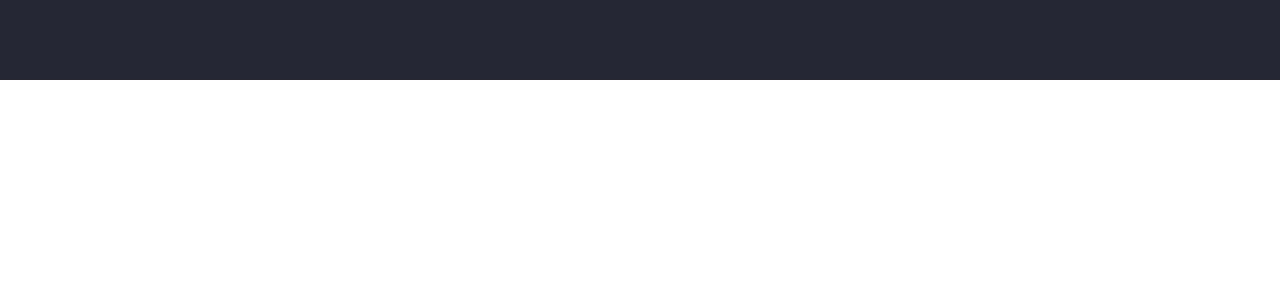
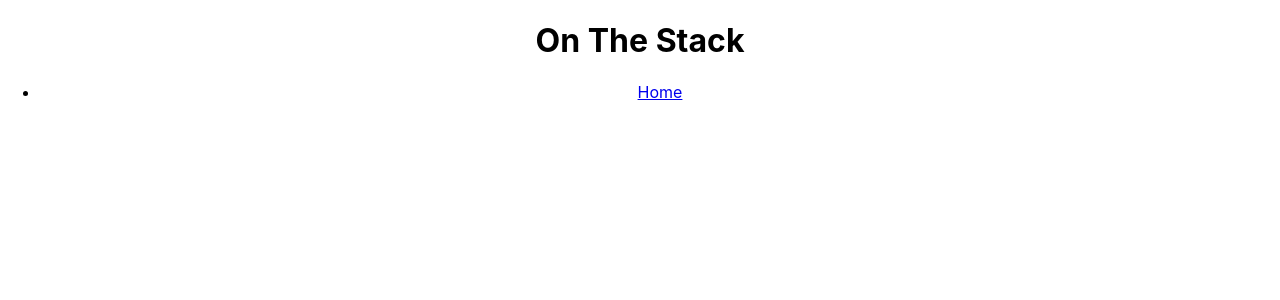
Before and after one commit to clubd/mtg-app, a React (Create React App) app: page /home in a window 1280 px wide. Shown: the top 300 px of the page. Built offline with nearby package versions, Linux system fonts and the light colour scheme.

Commit message:
change header

```diff
--- a/src/components/Header/Header.js
+++ b/src/components/Header/Header.js
@@ -1,8 +1,16 @@
 import Navbar from "../Navbar/Navbar";
+import { Link } from "react-router-dom";
 
 function Header() {
     return (
-        <Navbar />
+        <header className="header">
+            <h1 className="header_heading">On The Stack</h1>
+            <nav className="header_nav">
+                <ul className="header_list">
+                    <li className="header_list-item"><Link to="/">Home</Link></li>
+                </ul>
+            </nav>
+        </header>
     );
 }
 
--- a/src/components/Navbar/Navbar.js
+++ /dev/null
@@ -1,34 +0,0 @@
-import { useState } from "react";
-import './Navbar.scss';
-
-function Navbar() {
-    const [burgerClass, setBurgerClass] = useState('burger_bar unclicked');
-    const [menuClass, setMenuClass] = useState('menu hidden');
-    const [isMenuClicked, setIsMenuClicked] = useState(false);
-
-    const updateMenu = () => {
-        if (!isMenuClicked) {
-            setBurgerClass('burger-bar clicked');
-            setMenuClass('menu visible');
-        } else {
-            setBurgerClass('burger-bar unclicked');
-            setMenuClass('menu hidden');
-        }
-        setIsMenuClicked(!isMenuClicked);
-    };
-
-    return (
-        <div>
-            <nav>
-                <div className="burger-menu" onClick={updateMenu}>
-                    <div className={burgerClass} ></div>
-                    <div className={burgerClass} ></div>
-                    <div className={burgerClass} ></div>
-                </div>
-            </nav>
-            <div className={menuClass}></div>
-        </div>
-    );
-}
-
-export default Navbar;
--- a/src/components/Navbar/Navbar.scss
+++ /dev/null
@@ -1,68 +0,0 @@
-* {
-    margin: 0;
-    padding: 0;
-    box-sizing: border-box;
-}
-
-nav {
-    width: 100%;
-    height: 5em;
-    background-color: rgb(37, 39, 53);
-    display: flex;
-    justify-content: flex-start;
-    padding: 1em;
-}
-
-.burger-menu {
-    height: 100%;
-    width: 4em;
-    display: flex;
-    flex-direction: column;
-    align-items: flex-start;
-    justify-content: space-between;
-    background-color: rgb(37, 39, 53);
-}
-
-.burger-bar {
-    width: 4em;
-    height: 0.5em;
-    background-color: rgb(0, 183, 255);
-    border-radius: 0.5em;
-}
-
-.menu {
-    width: 50%;
-    height: 100vh;
-    background-color: aqua;
-    position: absolute;
-    top: 0;
-    z-index: -1;
-}
-
-.hidden {
-    display: none;
-}
-
-.visible {
-    display: inherit;
-}
-
-.burger-bar.clicked:nth-child(1){
-    transform: rotate(45deg) translate(0.75em, 1.25em);
-    transition: ease-out 0.5s;
-}
-
-.burger-bar.clicked:nth-child(2){
-    transform: scale(0.1);
-    transition: ease-out 0.5s;
-}
-
-.burger-bar.clicked:nth-child(3){
-    transform: rotate(135deg) translate(-0.5em, 1em);
-    transition: ease-out 0.5s;
-}
-
-.burger-bar.unclicked {
-    transform: rotate(0) translate(0);
-    transition: cubic-bezier(0.175, 0.885, 0.32, 1.275) 0.5s;
-}
```
